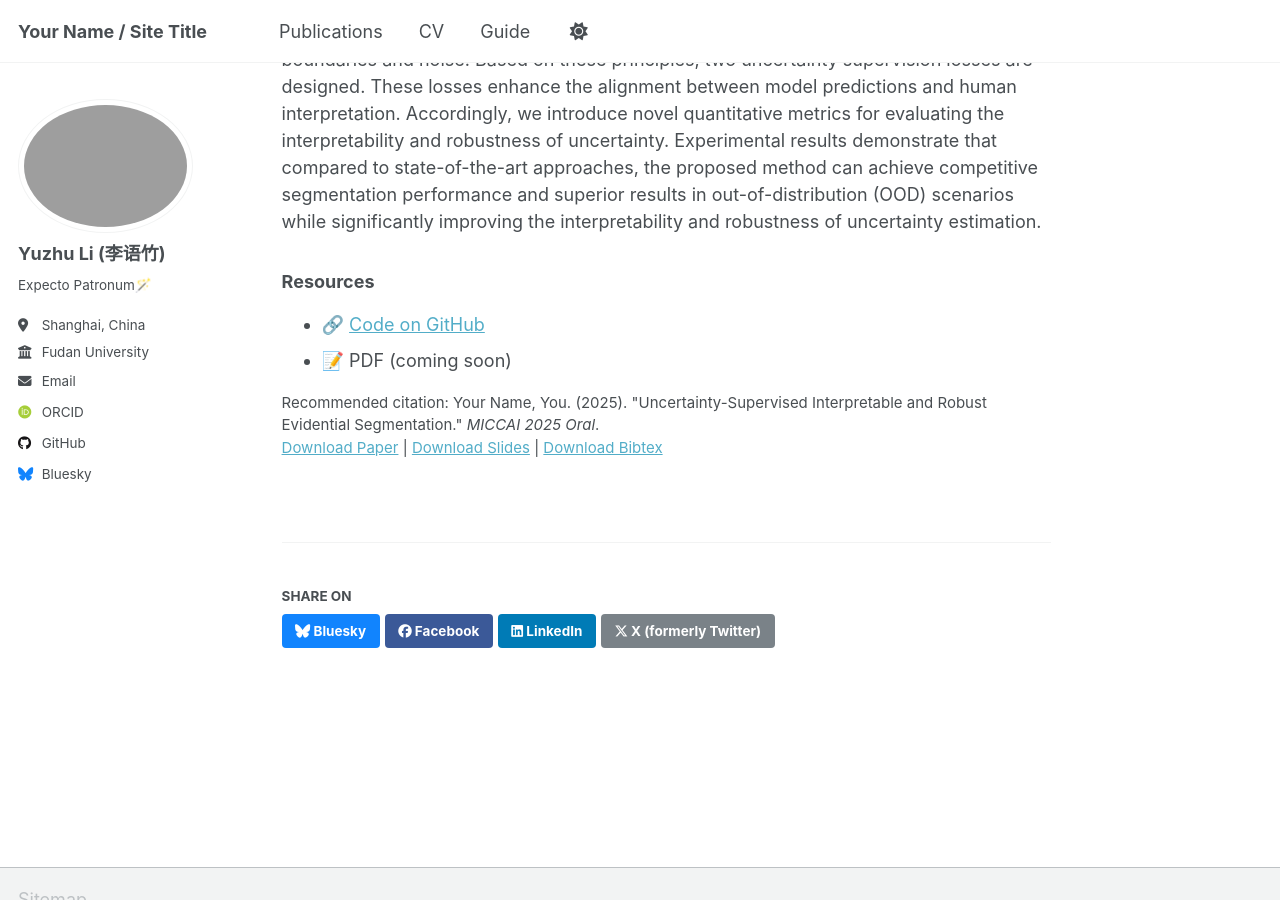
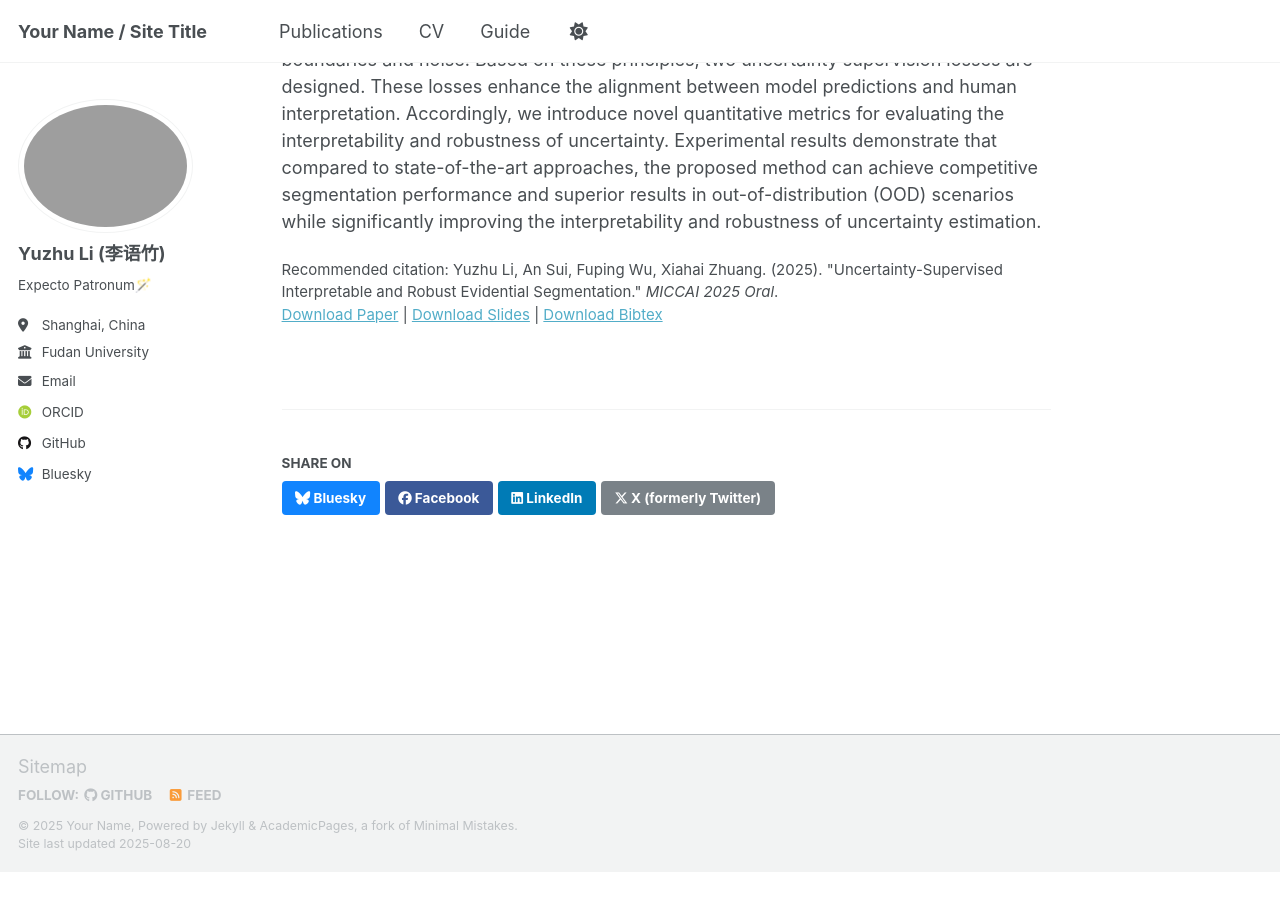
Before and after one commit to crystal-catherine/crystal-catherine.github.io, a Jekyll site: the page built from _publications/2009-10-01-paper-title-number-1.md, in a window 1280 px wide and 900 px high, scrolled down 406 px. Built offline with Jekyll 4.4.1, drawn with Linux system fonts in a browser that asks for light colours; some web fonts are replaced; a script that is not in the unit is left out; after the commit the page ends 1278 px from its top, so only the background shows below that.

Commit message:
Update 2009-10-01-paper-title-number-1.md

```diff
--- a/_publications/2009-10-01-paper-title-number-1.md
+++ b/_publications/2009-10-01-paper-title-number-1.md
@@ -6,11 +6,11 @@ permalink: /publication/2025-miccai-oral-uss-evidential-segmentation
 excerpt: 'This work proposes a novel uncertainty-supervised evidential segmentation framework that improves interpretability and robustness by explicitly aligh predicted uncertainty with human intuition.'
 date: 2025-08-20
 venue: 'MICCAI 2025 Oral'
-slidesurl: ''  # 暂无
-paperurl: ''   # 暂无 PDF，可后续替换
-codeurl: 'https://github.com/yourusername/yourrepo'
+slidesurl: 'coming-soon'  # 暂无
+paperurl: 'coming-soon'   # 暂无 PDF，可后续替换
+codeurl: 'https://github.com/suiannaius/SURE'
 bibtexurl: ''  # 可选，后续添加 BibTeX 链接
-citation: 'Your Name, You. (2025). "Uncertainty-Supervised Interpretable and Robust Evidential Segmentation." <i>MICCAI 2025 Oral</i>.'
+citation: 'Yuzhu Li, An Sui, Fuping Wu, Xiahai Zhuang. (2025). "Uncertainty-Supervised Interpretable and Robust Evidential Segmentation." <i>MICCAI 2025 Oral</i>.'
 ---
 
 ### Abstract
@@ -21,7 +21,3 @@ Specifically, we introduce three principles about the relationships between the
 Based on these principles, two uncertainty supervision losses are designed.
 These losses enhance the alignment between model predictions and human interpretation.
 Accordingly, we introduce novel quantitative metrics for evaluating the interpretability and robustness of uncertainty. Experimental results demonstrate that compared to state-of-the-art approaches, the proposed method can achieve competitive segmentation performance and superior results in out-of-distribution (OOD) scenarios while significantly improving the interpretability and robustness of uncertainty estimation.
-
-### Resources
-- 🔗 [Code on GitHub](https://github.com/suiannaius/SURE)
-- 📝 PDF (coming soon)
```
